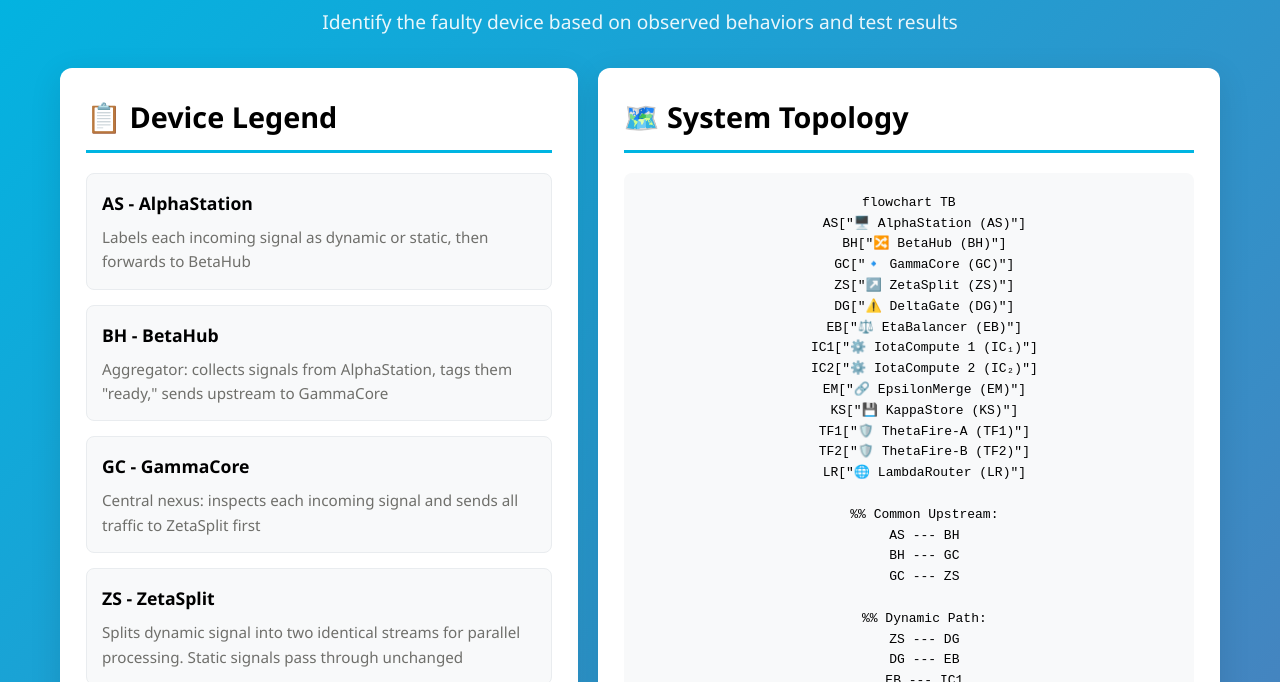
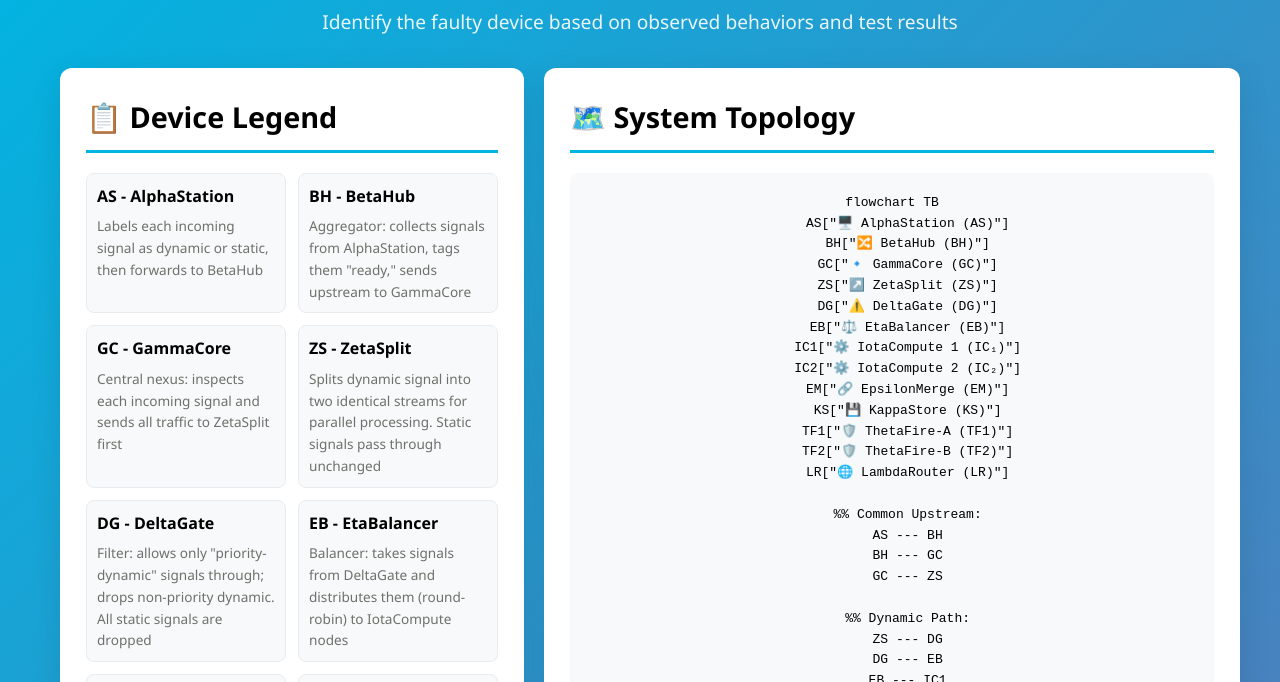
Before and after one commit to taylorelley/faut-find-test, a website: page public/index.html in a window 1280 px wide. Shown: the part 87-769 px from the top of the page. Drawn offline with Linux system fonts and the light colour scheme; a script that the page names is missing.

Commit message:
Adjust legend and topology layout

```diff
--- a/public/index.html
+++ b/public/index.html
@@ -17,7 +17,7 @@
         <div class="content">
             <div class="legend-topology">
             <!-- Device Legend Section -->
-            <section class="card">
+            <section class="card device-legend">
                 <h2>📋 Device Legend</h2>
                 <div class="device-grid">
                     <div class="device-item">
@@ -72,7 +72,7 @@
             </section>
 
             <!-- Topology Diagram Section -->
-            <section class="card">
+            <section class="card system-topology">
                 <h2>🗺️ System Topology</h2>
                 <div class="topology-container">
                     <pre class="mermaid">
--- a/public/styles.css
+++ b/public/styles.css
@@ -54,8 +54,8 @@ header p {
 
 .device-grid {
     display: grid;
-    grid-template-columns: repeat(auto-fit, minmax(300px, 1fr));
-    gap: 15px;
+    grid-template-columns: repeat(auto-fit, minmax(180px, 1fr));
+    gap: 12px;
     margin-top: 20px;
 }
 
@@ -63,7 +63,7 @@ header p {
     background: #f8f9fa;
     border: 1px solid #e9ecef;
     border-radius: 8px;
-    padding: 15px;
+    padding: 10px;
     transition: transform 0.2s ease, box-shadow 0.2s ease;
 }
 
@@ -75,13 +75,13 @@ header p {
 .device-item strong {
     color: #000000;
     display: block;
-    margin-bottom: 8px;
-    font-size: 1.1rem;
+    margin-bottom: 6px;
+    font-size: 1rem;
 }
 
 .device-item p {
     color: #6F6F6B;
-    font-size: 0.95rem;
+    font-size: 0.85rem;
 }
 
 .topology-container {
@@ -336,8 +336,12 @@ header p {
     align-items: flex-start;
 }
 
-.legend-topology .card {
-    flex: 1;
+.legend-topology .device-legend {
+    flex: 0 0 40%;
+}
+
+.legend-topology .system-topology {
+    flex: 0 0 60%;
 }
 
 /* Custom scrollbar for better UX */
```
